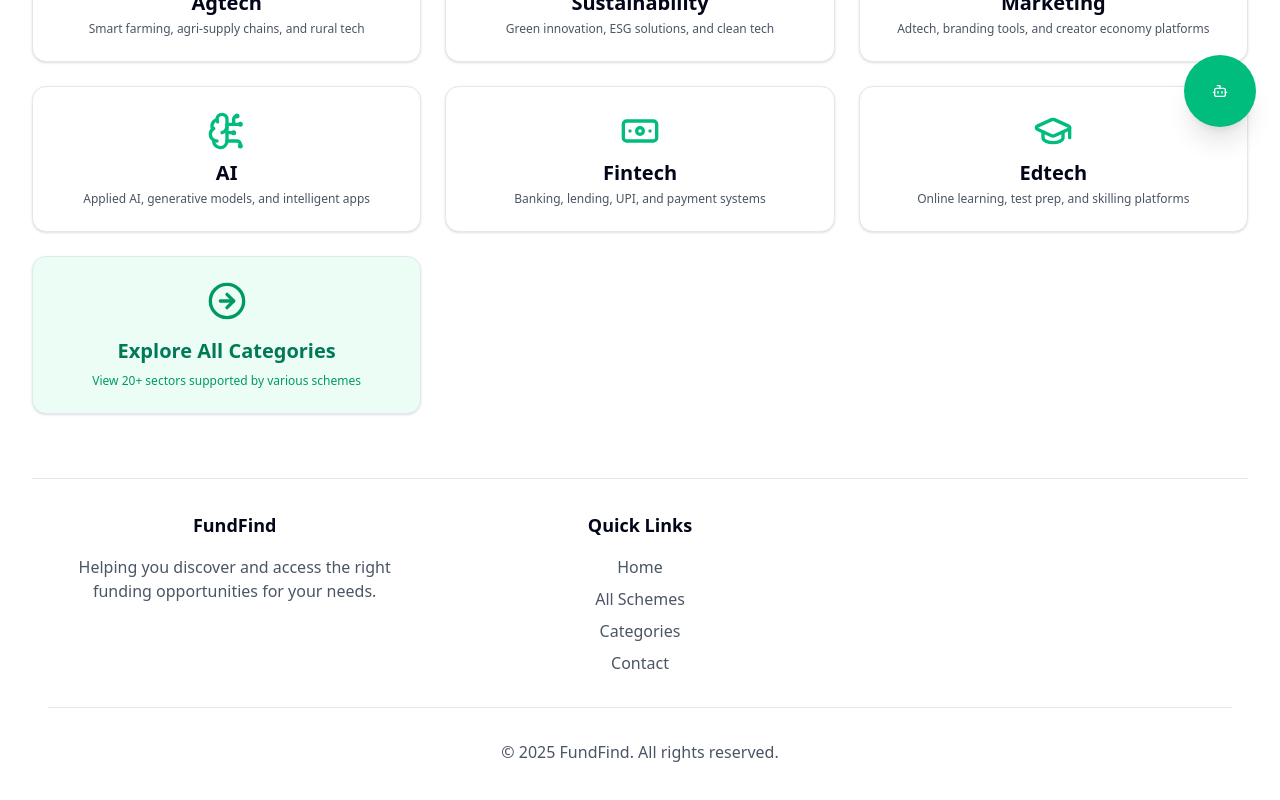
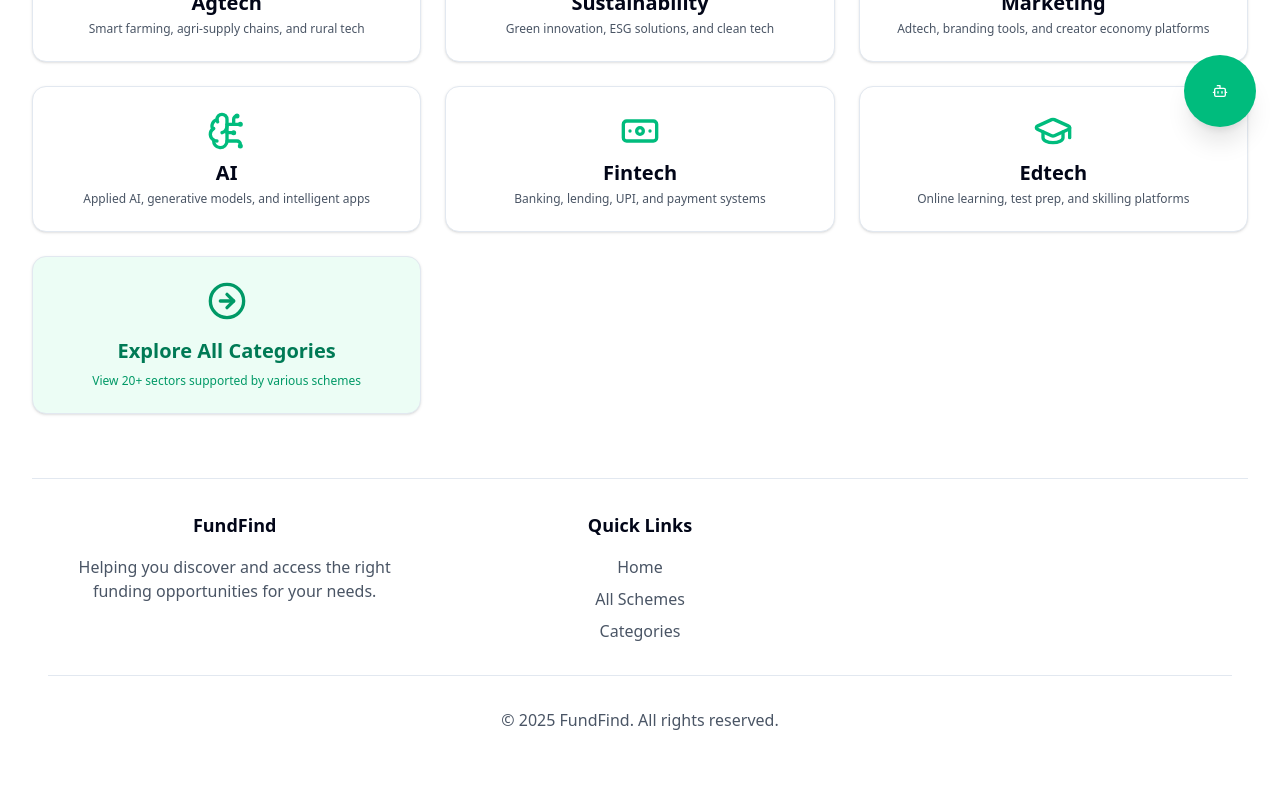
Before and after one commit to jjf2009/FIIRE, a React (Vite) app: page / in a window 1280 px wide. Shown: the part 649-1449 px from the top of the page. Built offline with nearby package versions, Linux system fonts and the light colour scheme.

Commit message:
file added

```diff
--- a/src/components/Footer.jsx
+++ b/src/components/Footer.jsx
@@ -29,11 +29,6 @@
                   Categories
                 </Link>
               </li>
-              <li>
-                <Link to="/contact" className="text-gray-600 hover:text-emerald-500">
-                  Contact
-                </Link>
-              </li>
             </ul>
           </div>
         </div>
```
